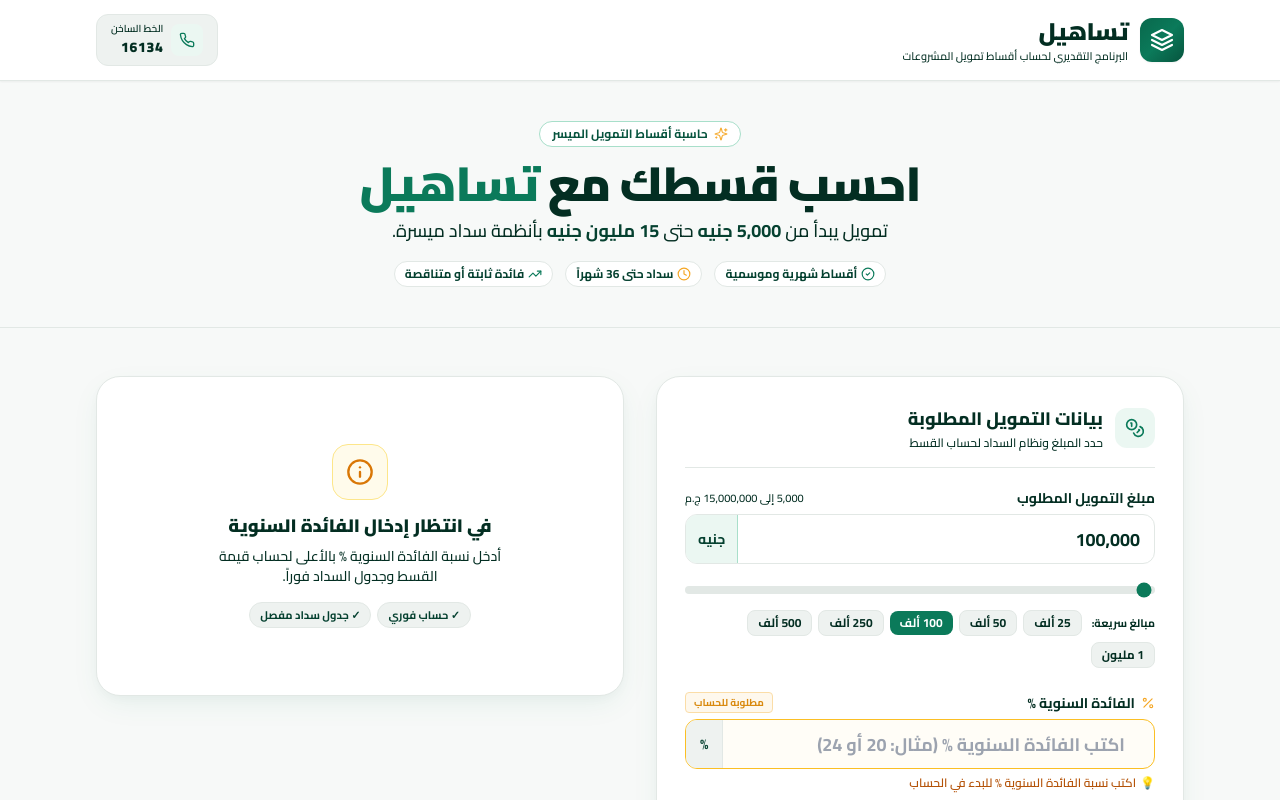
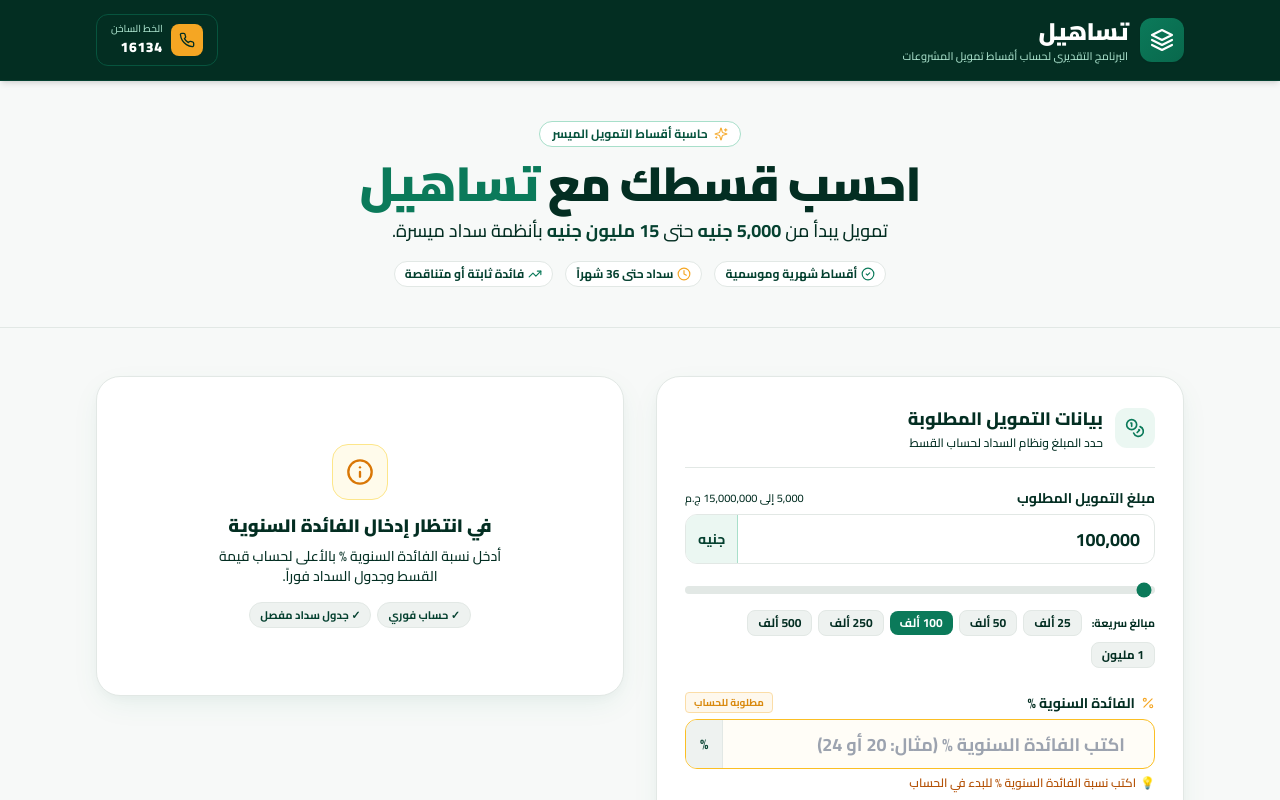
Before and after one commit to Kerlosfouad/tsaheel, a Next.js app: page / in a window 1280 px wide. Shown: the top 800 px of the page. Built offline with nearby package versions, Linux system fonts and the light colour scheme.

Commit message:
style: update navbar color to deep brand green matching footer

```diff
--- a/components/Header.tsx
+++ b/components/Header.tsx
@@ -3,13 +3,13 @@
 
 export const Header: React.FC = () => {
   return (
-    <header className="sticky top-0 z-50 bg-white/95 backdrop-blur-md border-b border-surface-200 shadow-sm transition-all">
+    <header className="sticky top-0 z-50 bg-brand-900 text-white border-b border-brand-800 shadow-md transition-all no-print">
       <div className="max-w-6xl mx-auto px-3.5 sm:px-6 lg:px-8 h-16 sm:h-20 flex items-center justify-between gap-2">
 
         {/* Right side (RTL): Logo & Branding */}
         <div className="flex items-center gap-2.5 sm:gap-3 min-w-0">
           {/* Tasaheel SVG Icon/Logo */}
-          <div className="w-9 h-9 sm:w-11 sm:h-11 rounded-xl bg-gradient-to-br from-brand-600 via-brand to-brand-700 flex items-center justify-center shadow-sm shadow-brand/20 shrink-0">
+          <div className="w-9 h-9 sm:w-11 sm:h-11 rounded-xl bg-gradient-to-br from-brand-500 to-brand-600 flex items-center justify-center shadow-sm shrink-0">
             <svg
               className="w-5 h-5 sm:w-6 sm:h-6 text-white"
               viewBox="0 0 24 24"
@@ -26,10 +26,10 @@
           </div>
 
           <div className="flex flex-col min-w-0">
-            <span className="text-xl sm:text-2xl font-black tracking-tight text-brand-900 leading-tight">
+            <span className="text-xl sm:text-2xl font-black tracking-tight text-white leading-tight">
               تساهيل
             </span>
-            <span className="text-[11px] text-text-muted font-medium hidden sm:inline truncate">
+            <span className="text-[11px] text-brand-200 font-medium hidden sm:inline truncate">
               البرنامج التقديري لحساب أقساط تمويل المشروعات
             </span>
           </div>
@@ -39,17 +39,17 @@
         <div className="flex items-center shrink-0">
           <a
             href="tel:16134"
-            className="flex items-center gap-1.5 sm:gap-2 px-2.5 sm:px-3.5 py-1.5 sm:py-2 rounded-xl bg-surface-100 hover:bg-brand-50 hover:text-brand text-brand-900 font-bold transition-all border border-surface-200 text-xs sm:text-sm group shadow-2xs"
+            className="flex items-center gap-1.5 sm:gap-2 px-2.5 sm:px-3.5 py-1.5 sm:py-2 rounded-xl bg-brand-800/90 hover:bg-brand-800 text-white font-bold transition-all border border-brand-700 text-xs sm:text-sm group"
             aria-label="الاتصال بالخط الساخن 16134"
           >
-            <div className="w-7 h-7 sm:w-8 sm:h-8 rounded-lg bg-brand-50 group-hover:bg-brand text-brand group-hover:text-white flex items-center justify-center transition-colors shrink-0">
+            <div className="w-7 h-7 sm:w-8 sm:h-8 rounded-lg bg-accent-500 text-brand-900 flex items-center justify-center transition-transform group-hover:scale-105 shrink-0 font-bold">
               <Phone className="w-3.5 h-3.5 sm:w-4 sm:h-4" />
             </div>
             <div className="flex flex-col text-right">
-              <span className="text-[9px] sm:text-[10px] text-text-muted leading-tight font-semibold">
+              <span className="text-[9px] sm:text-[10px] text-brand-200 leading-tight font-medium">
                 الخط الساخن
               </span>
-              <span className="text-xs sm:text-sm font-black tracking-wider dir-ltr text-brand-900 group-hover:text-brand leading-none mt-0.5">
+              <span className="text-xs sm:text-sm font-black tracking-wider dir-ltr text-accent-300 font-sans leading-none mt-0.5">
                 16134
               </span>
             </div>
```
